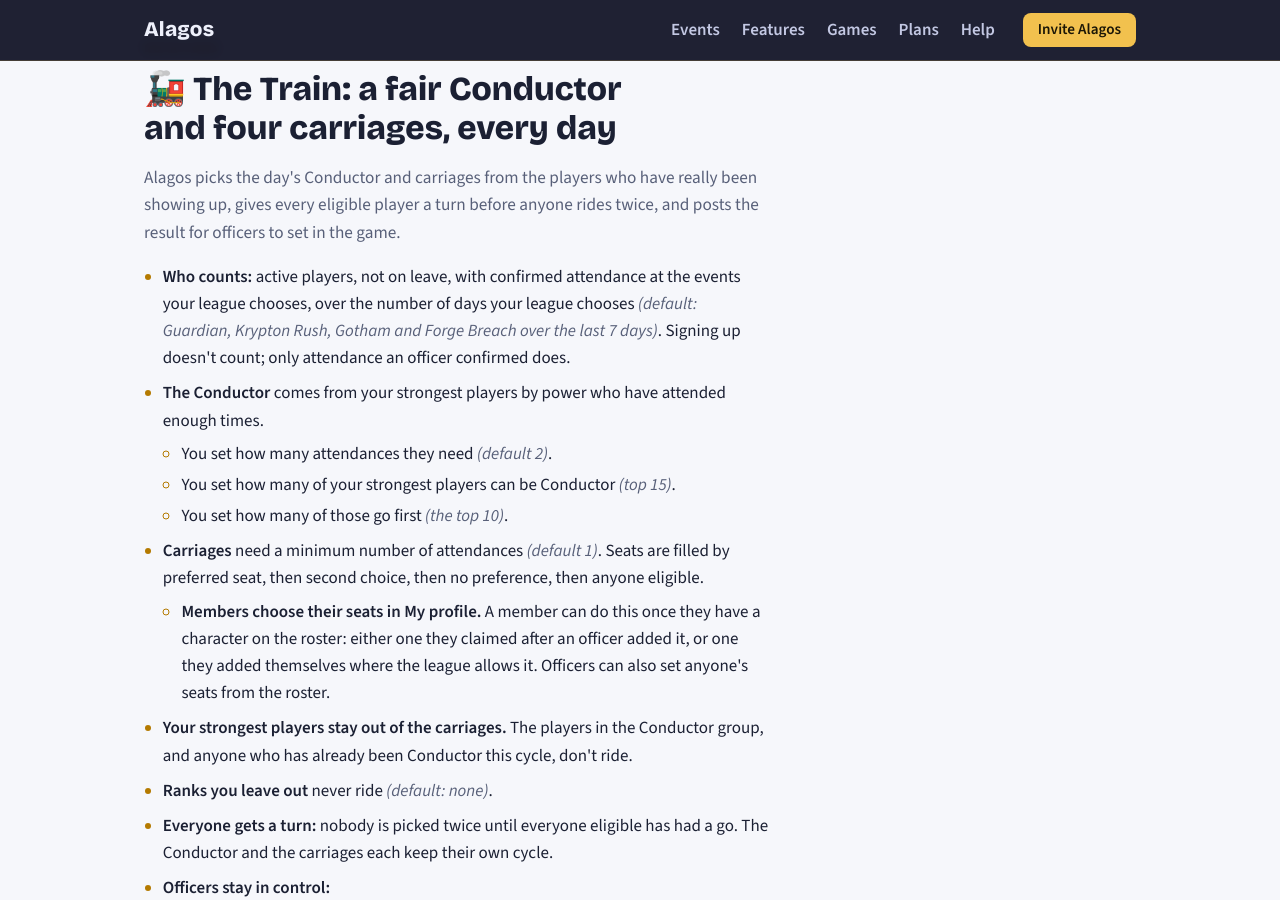
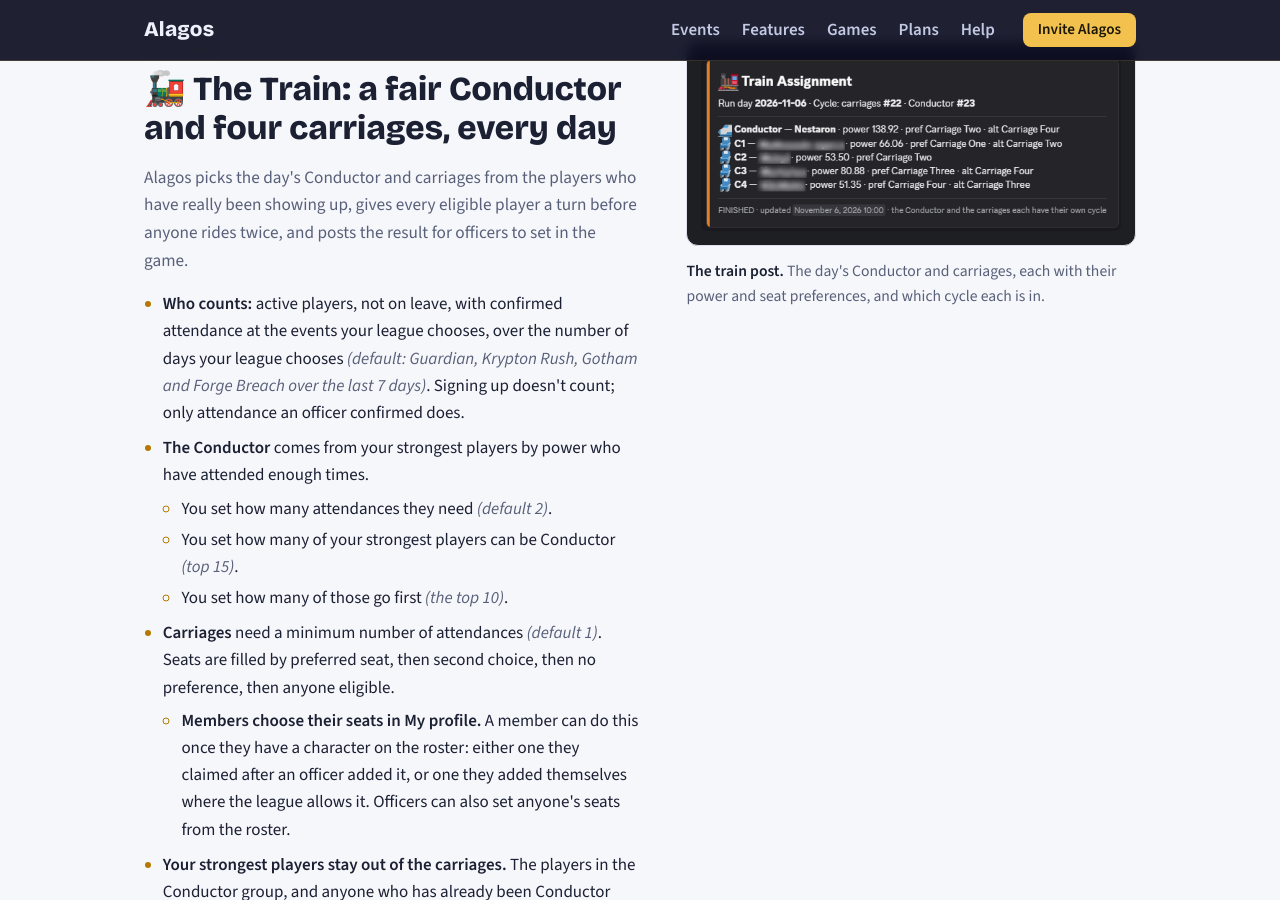
Before and after one commit to NestaronRevion/alagos-legal, a Jekyll site: the page built from games/dc-dark-legion.html, in a window 1280 px wide and 900 px high, scrolled down 600 px. Built offline with Jekyll 4.4.1, drawn with Linux system fonts in a browser that asks for light colours.

Commit message:
adding missing train image.

```diff
--- a/games/dc-dark-legion.html
+++ b/games/dc-dark-legion.html
@@ -63,7 +63,7 @@ description: "Alagos for DC Dark Legion leagues: fair Train and Guardian rotatio
         </ul>
         <p class="tierline"><span class="pill free">Free: run by hand</span><span class="pill prem">Premium: runs by itself every day</span></p>
       </div>
-      {% include shot.html src="/images/games/dcdl-train.png" alt="A train post in Discord: the Conductor and the four carriages, with buttons to edit, mark it assigned in game and cancel the run." caption="<strong>The train post.</strong> The day's Conductor and carriages, with the officers' buttons underneath." %}
+      {% include shot.html src="/images/games/dcdl-train.png" alt="A finished train post in Discord: the run day, the carriage and Conductor cycles, and the Conductor and four carriages with each rider's power and seat preferences." caption="<strong>The train post.</strong> The day's Conductor and carriages, each with their power and seat preferences, and which cycle each is in." %}
     </div>
   </div>
 </section>
```
Also changed, not shown: images/games/dcdl-train.png (added).
